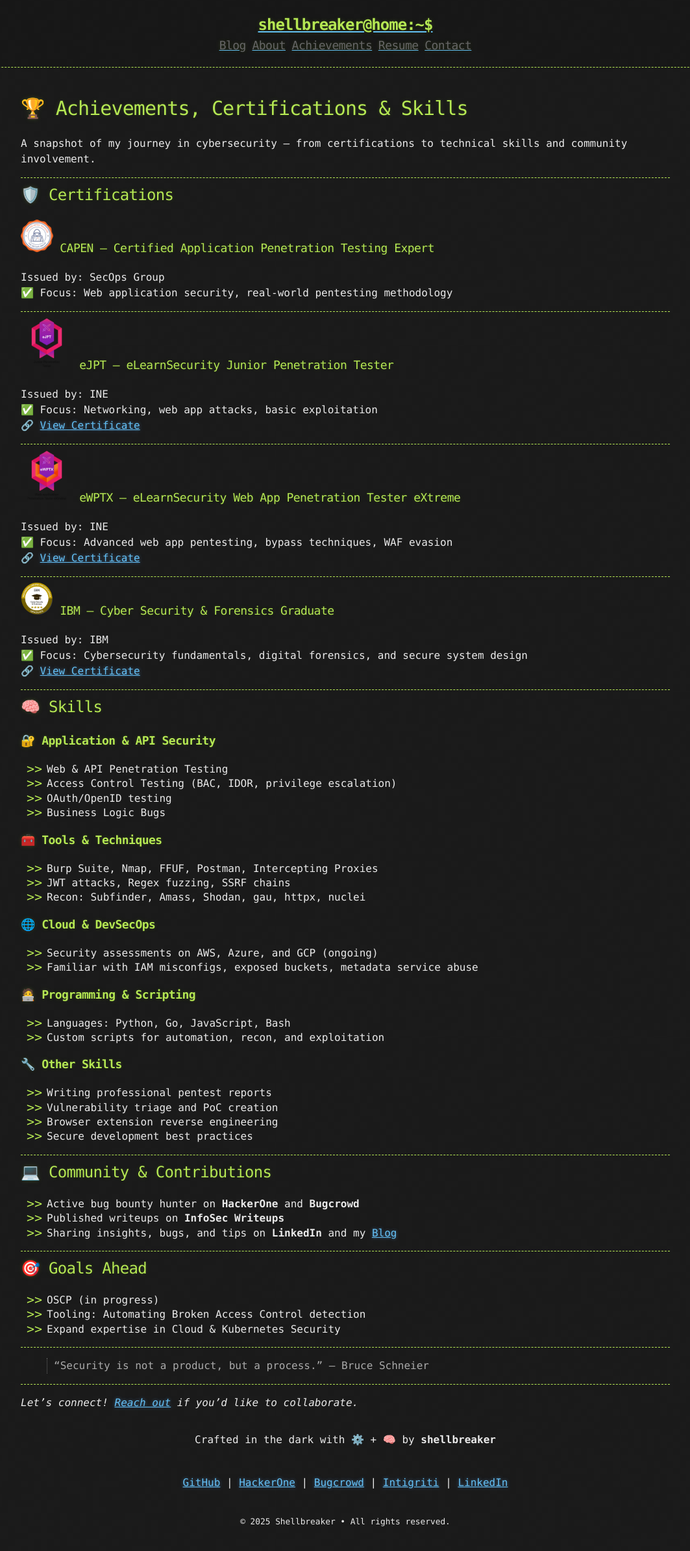
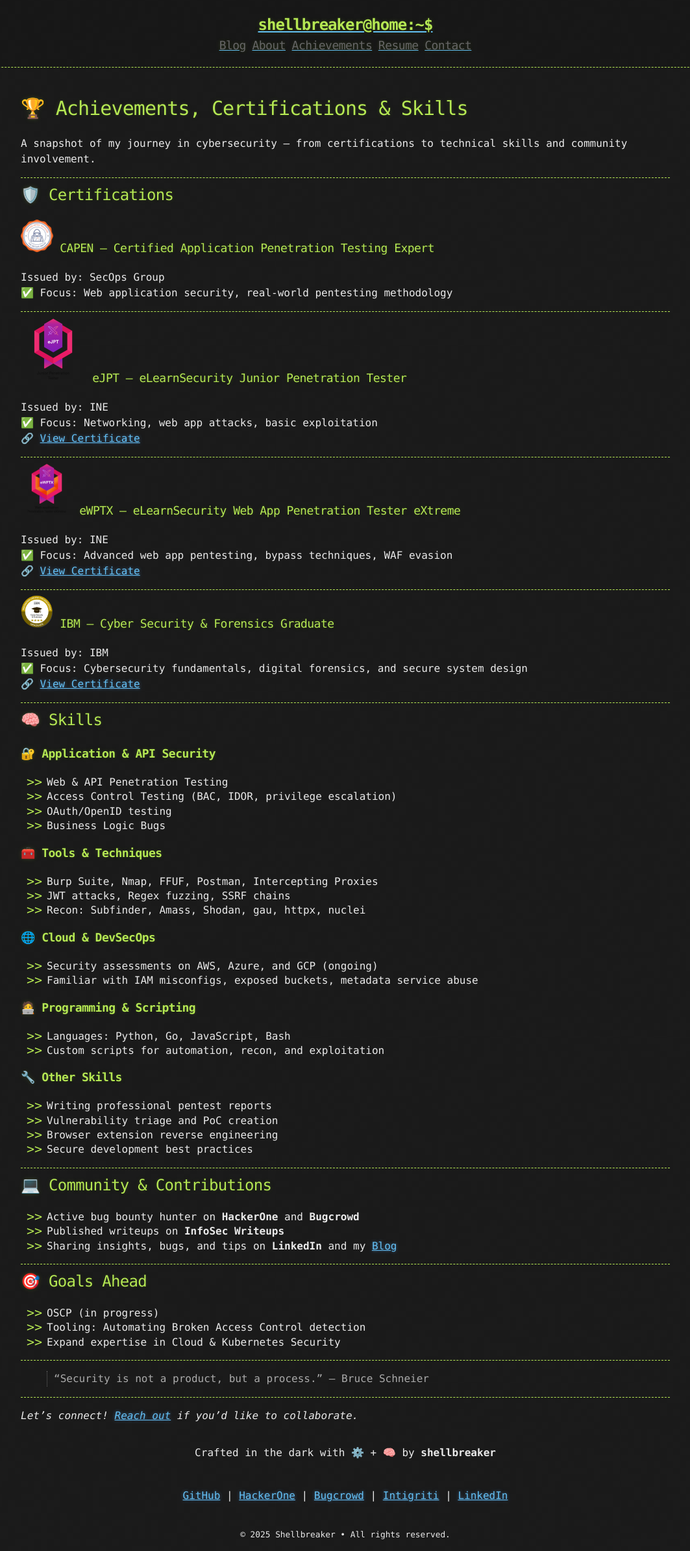
Before and after one commit to bhaveshraj336/bhaveshraj336.github.io, a Jekyll site: the page built from achievements.md, in a window 1280 px wide. Shown: the whole page at 65% size, without its empty margins (108-1171 px from the left). Built offline with Jekyll 4.4.1, drawn with Linux system fonts in a browser that asks for light colours.

Commit message:
Update achievements.md

```diff
--- a/achievements.md
+++ b/achievements.md
@@ -18,7 +18,7 @@ Issued by: SecOps Group
 
 ---
 
-### <img src="/assets/ejpt-logo.png" alt="EJPT Certificate" width="80"> eJPT — eLearnSecurity Junior Penetration Tester
+### <img src="/assets/ejpt-logo.png" alt="EJPT Certificate" width="100" height="100"> eJPT — eLearnSecurity Junior Penetration Tester
 Issued by: INE
 ✅ Focus: Networking, web app attacks, basic exploitation
 🔗 [View Certificate](https://certs.ine.com/4bb2d27e-6d55-483e-a268-f4b680cfc868#acc.q3UkzPow)
```
